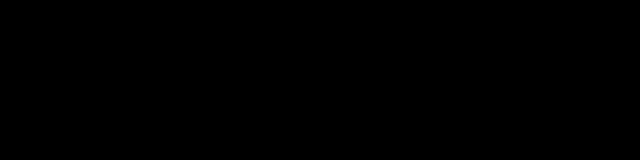
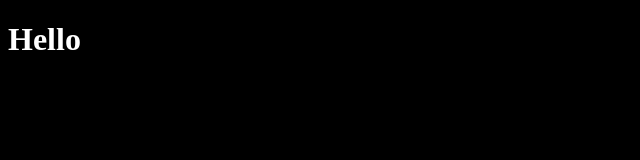
Before and after one commit to Michael-AngelCevallos/Michael-AngelCevallos.github.io, a plain HTML site: page index.html in a window 1280 px wide. Shown: the whole page, without its empty margins (0-640 px from the left). Drawn offline with Linux system fonts and the light colour scheme.

Commit message:
add color to h1

```diff
--- a/styles.css
+++ b/styles.css
@@ -3,3 +3,7 @@
 body{
     background-color: black;
 }
+
+h1{
+    color: White;
+}
```
